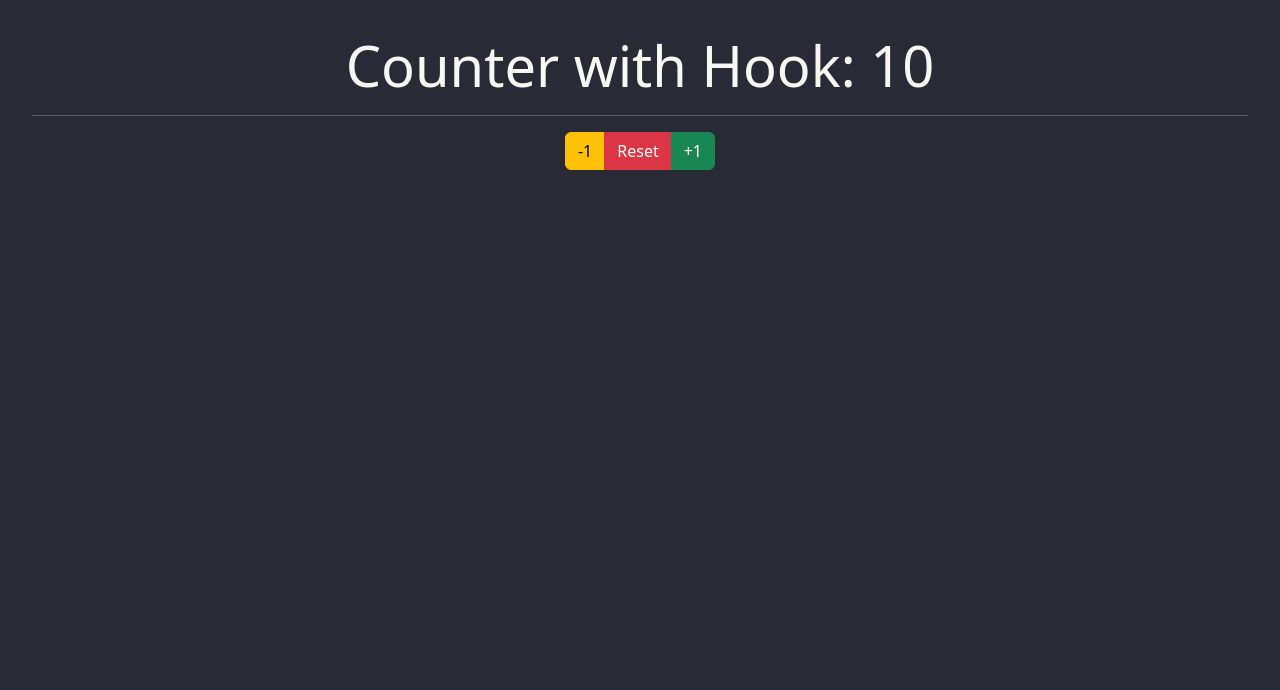
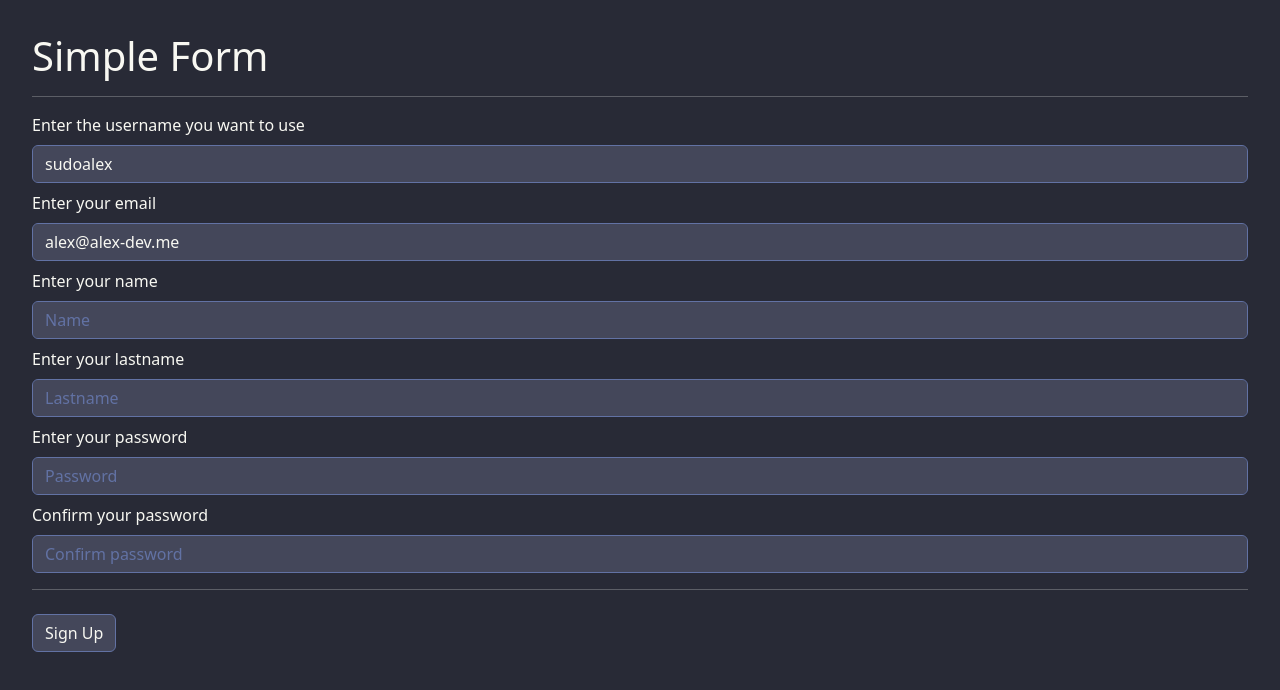
Before and after one commit to sudoalx/hook-app, a React (Vite) app: page / in a window 1280 px wide. Shown: the top 690 px of the page. Built offline with nearby package versions, Linux system fonts and the light colour scheme.

Commit message:
Made a form

```diff
--- /dev/null
+++ b/src/02-useEffect/SimpleForm.jsx
@@ -0,0 +1,110 @@
+import { useEffect, useState } from "react";
+
+const SimpleForm = () => {
+  const [formState, setFormState] = useState({
+    username: "sudoalex",
+    email: "alex@alex-dev.me",
+  });
+
+  const { username, email } = formState;
+
+  const onInputChange = ({ target }) => {
+    const { name, value } = target;
+    setFormState({
+      ...formState,
+      [name]: value,
+    });
+  };
+
+  useEffect(() => {
+    console.log("useEffect called");
+  }, []);
+
+  useEffect(() => {
+    console.log("Form changed");
+  }, [formState]);
+
+  useEffect(() => {
+    console.log("Username changed");
+  }, [username]);
+
+  useEffect(() => {
+    console.log("Email changed");
+  }, [email]);
+
+  return (
+    <>
+      <h1>Simple Form</h1>
+      <hr />
+      <form action="">
+        <label htmlFor="username" className="form-label mt-2 mb-0 pb-0 d-block">
+          Enter the username you want to use
+        </label>
+        <input
+          type="text"
+          className="form-control mt-2"
+          placeholder="Username"
+          name="username"
+          value={username}
+          onChange={onInputChange}
+        />
+        <label htmlFor="email" className="form-label mt-2 mb-0 pb-0 d-block">
+          Enter your email
+        </label>
+        <input
+          type="email"
+          name="email"
+          className="form-control mt-2"
+          placeholder="Email"
+          value={email}
+          onChange={onInputChange}
+        />
+        <label htmlFor="name" className="form-label mt-2 mb-0 pb-0 d-block">
+          Enter your name
+        </label>
+        <input
+          type="text"
+          name="name"
+          className="form-control mt-2"
+          placeholder="Name"
+        />
+        <label htmlFor="lastname" className="form-label mt-2 mb-0 pb-0 d-block">
+          Enter your lastname
+        </label>
+        <input
+          type="text"
+          name="lastname"
+          className="form-control mt-2"
+          placeholder="Lastname"
+        />
+        <label htmlFor="password" className="form-label mt-2 mb-0 pb-0 d-block">
+          Enter your password
+        </label>
+        <input
+          type="password"
+          name="password"
+          className="form-control mt-2"
+          placeholder="Password"
+        />
+        <label
+          htmlFor="password2"
+          className="form-label mt-2 mb-0 pb-0 d-block"
+        >
+          Confirm your password
+        </label>
+        <input
+          type="password"
+          name="password2"
+          className="form-control mt-2"
+          placeholder="Confirm password"
+        />
+        <hr />
+        <button type="submit" className="btn btn-primary mt-2">
+          Sign Up
+        </button>
+      </form>
+    </>
+  );
+};
+
+export default SimpleForm;
--- a/src/main.jsx
+++ b/src/main.jsx
@@ -5,11 +5,13 @@ import * as bootstrap from "bootstrap";
 import HooksApp from "./HooksApp";
 import CounterApp from "./01-useState/CounterApp";
 import CounterWithCustomHook from "./01-useState/CounterWithCustomHook";
+import SimpleForm from "./02-useEffect/SimpleForm";
 
 ReactDOM.createRoot(document.getElementById("root")).render(
   <React.StrictMode>
     {/* <HooksApp /> */}
     {/* <CounterApp /> */}
-    <CounterWithCustomHook />
+    {/* <CounterWithCustomHook /> */}
+    <SimpleForm />
   </React.StrictMode>
 );
--- a/src/scss/styles.scss
+++ b/src/scss/styles.scss
@@ -20,3 +20,22 @@ body {
   background-color: var(--dracula-background);
   padding: 2rem;
 }
+
+input {
+  background-color: var(--dracula-current-line) !important;
+  color: var(--dracula-foreground) !important;
+  border: 1px solid var(--dracula-comment) !important;
+  &::placeholder {
+    color: var(--dracula-comment) !important;
+  }
+}
+
+button {
+  background-color: var(--dracula-current-line) !important;
+  color: var(--dracula-foreground) !important;
+  border: 1px solid var(--dracula-comment) !important;
+  &:hover {
+    background-color: var(--dracula-comment) !important;
+    color: var(--dracula-background) !important;
+  }
+}
```
